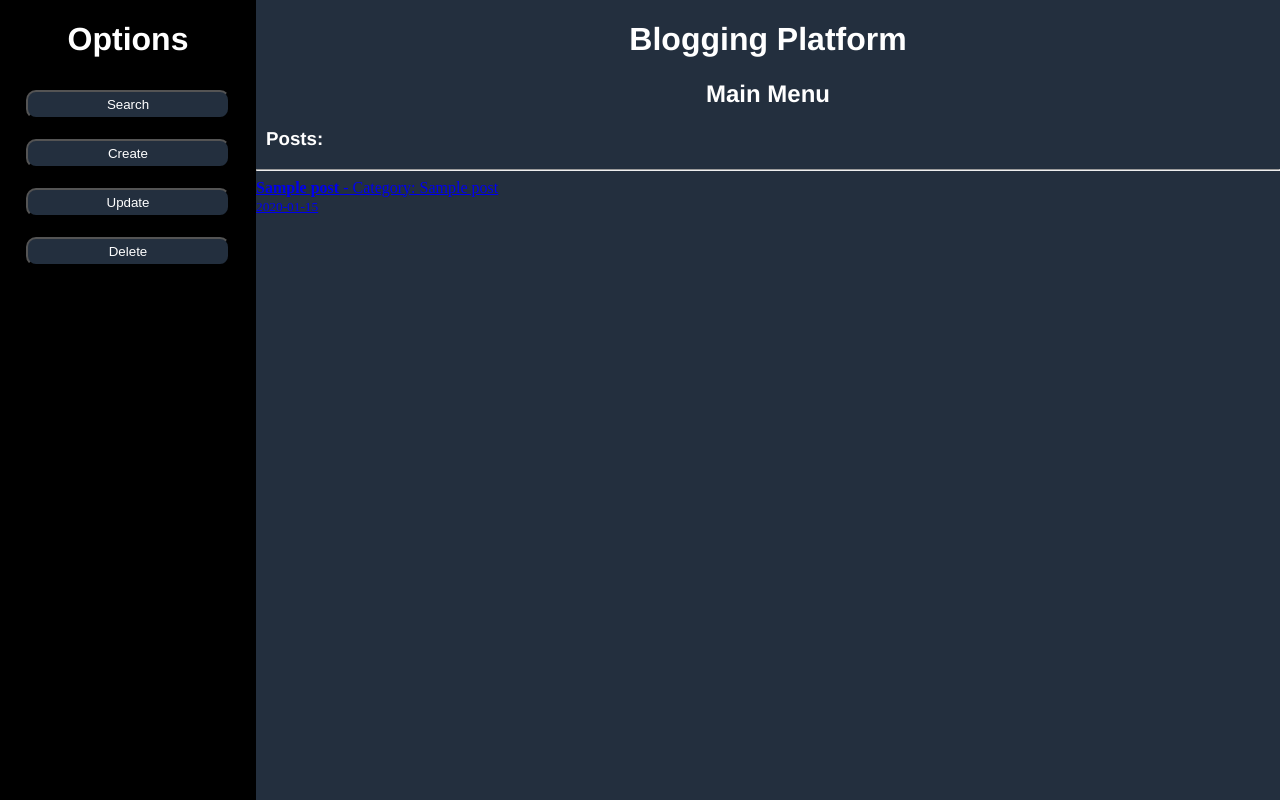
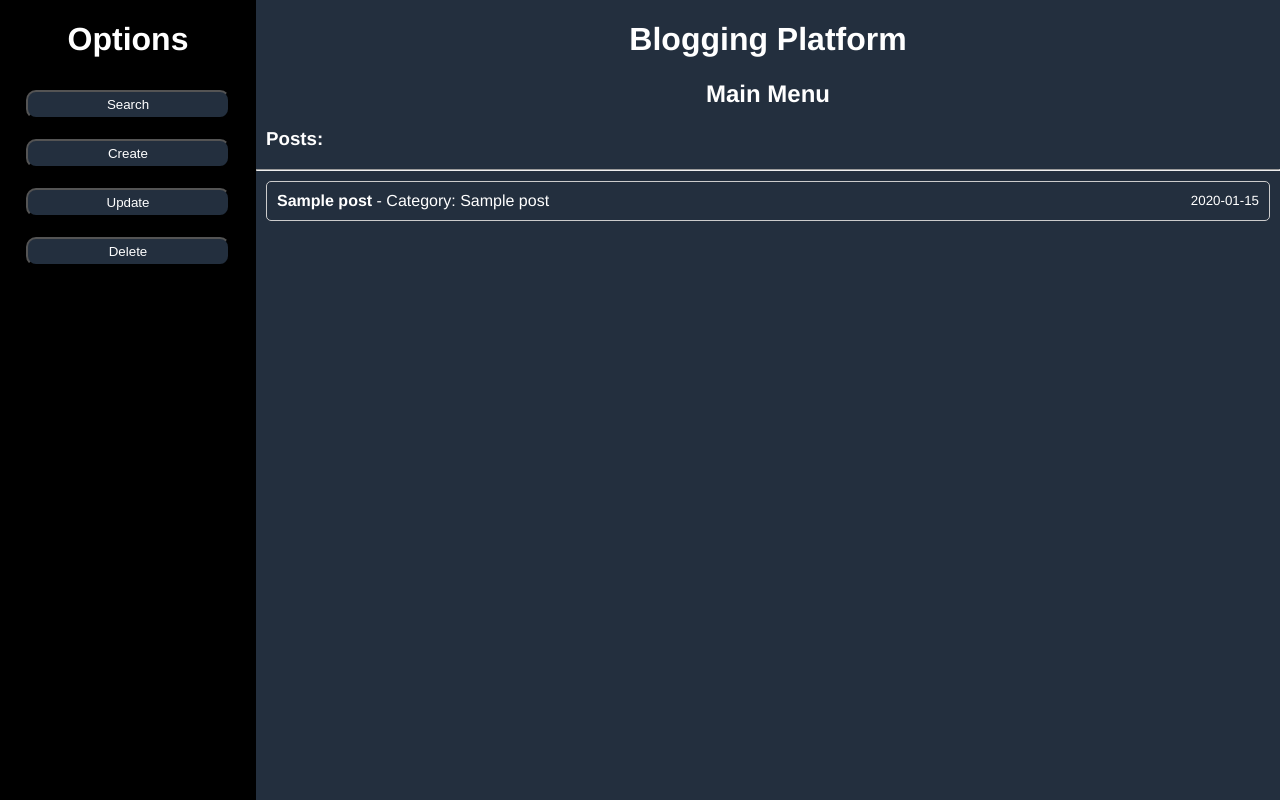
Before and after one commit to LewieJ08/blogging_platform_app, a Flask app: page / in a window 1280 px wide. Run offline with Flask 3, Linux system fonts and the light colour scheme; a database or web service that is not in the repository returns one stand-in record (values such as "Sample title"); some libraries are stand-ins or nearby versions.

Commit message:
post list styling

```diff
--- a/blogging_platform_app/static/style.css
+++ b/blogging_platform_app/static/style.css
@@ -12,7 +12,7 @@ h1 {
 h2 {
     font-family: 'Franklin Gothic Medium', 'Arial Narrow', Arial, sans-serif;
     color: white;
-    text-align: center;
+    text-align: center
 }
 
 h3 {
@@ -45,6 +45,7 @@ select {
     border-color: white;
     border-width: 0.5px;
     margin-bottom: 10px;
+    font-family: 'Franklin Gothic Medium', 'Arial Narrow', Arial, sans-serif;
 }
 
 input {
@@ -56,6 +57,7 @@ input {
     border-color: white;
     border-width: 0.5px;
     width: 496px;
+    font-family: 'Franklin Gothic Medium', 'Arial Narrow', Arial, sans-serif;
 }
 
 button:hover {
@@ -116,17 +118,30 @@ button:hover {
     width: fit-content;
 }
 
-.post-tab {
-    border: solid;
-    border-color: white;
+
+.post-item {
+    display: block;
+    padding: 10px;
+    border: 1px solid #ccc;
+    margin: 10px;
+    text-decoration: none;
+    color: white;
     border-radius: 5px;
-    border-width: 0.5px;
-    padding: 5px;
-    margin-top: 5px;
-    margin-bottom: 5px;
+    font-family: 'Franklin Gothic Medium', 'Arial Narrow', Arial, sans-serif;
 }
 
-.post-preview-text {
-    font-family: 'Franklin Gothic Medium', 'Arial Narrow', Arial, sans-serif;
-    color: white;
+.post-item-content {
+    display: flex;
+    justify-content: space-between;
+    align-items: center;
 }
+
+.post-item:hover {
+    background-color: white;
+    color: #232f3e;
+}
+
+.post-date {
+    white-space: nowrap;
+    margin-left: 20px;
+}
```
